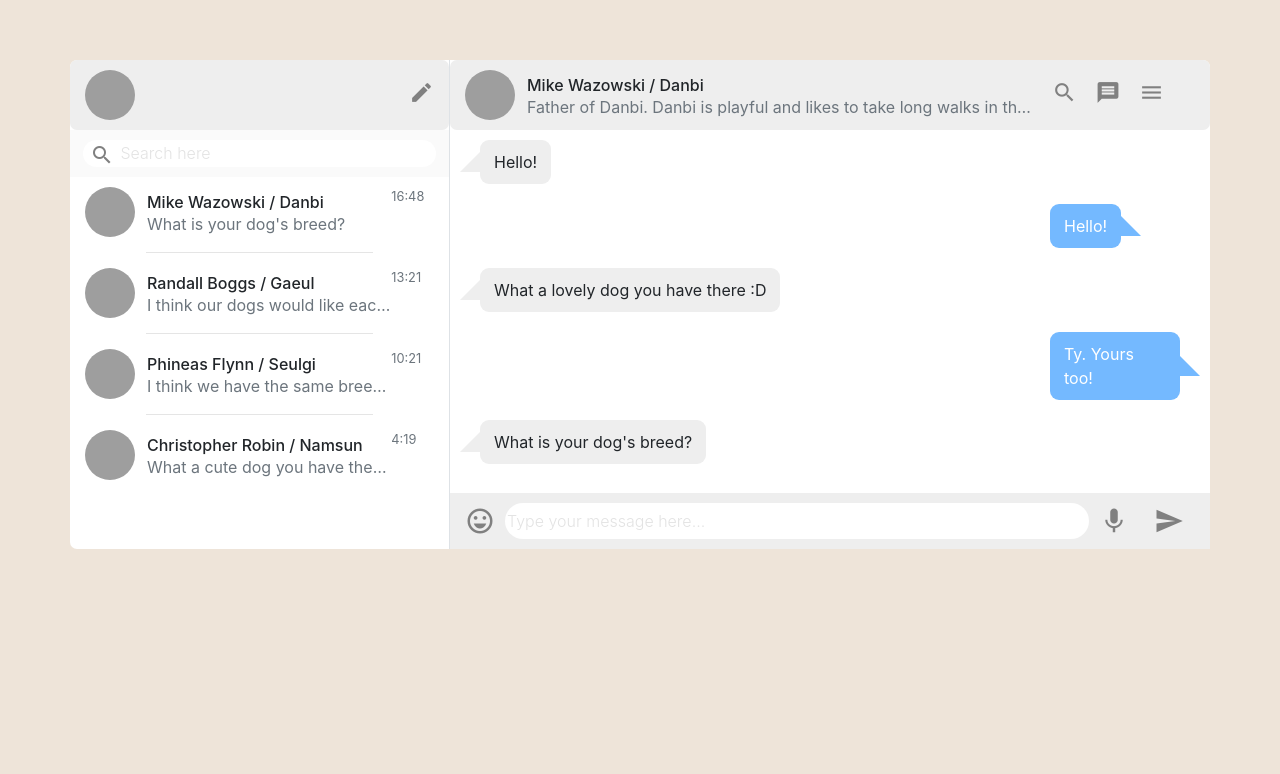
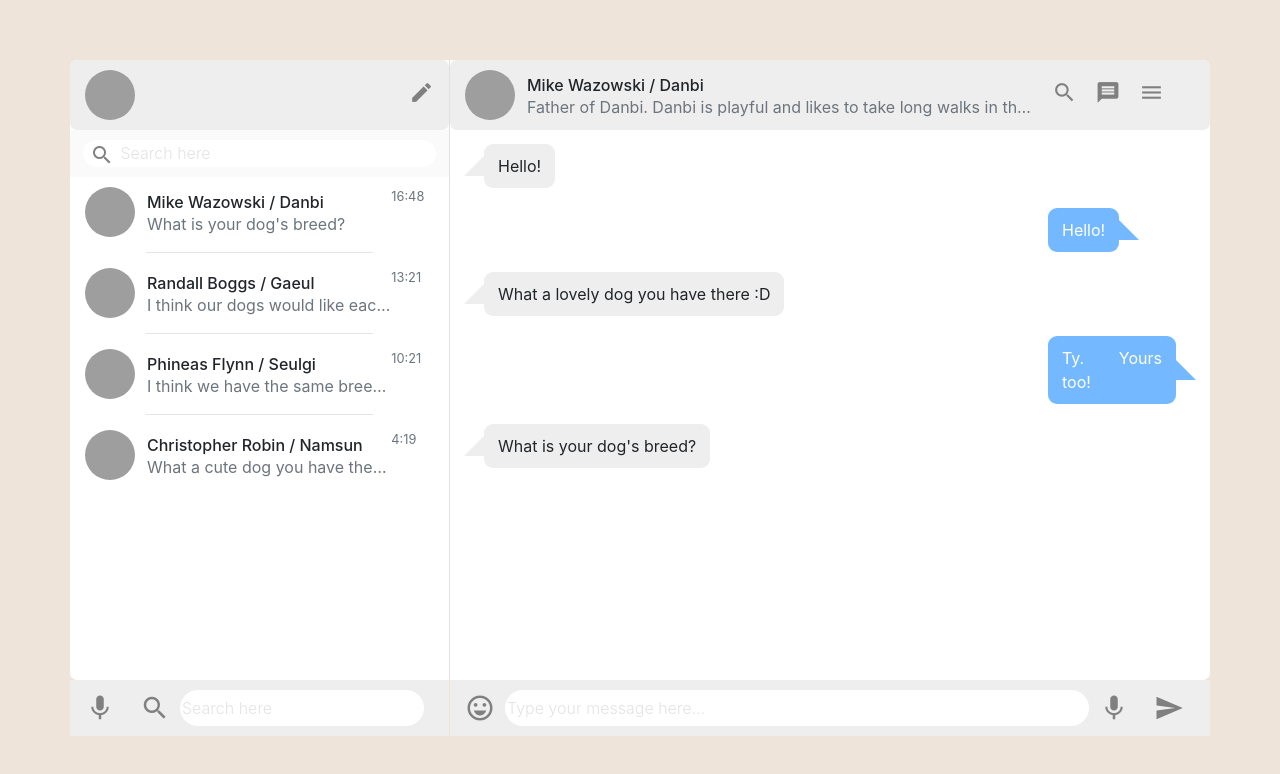
Before and after one commit to garden1ee/DP4, a plain HTML site: page Messages Page/index.html in a window 1280 px wide. Drawn offline with nearby package versions, Linux system fonts and the light colour scheme; grey boxes are pictures that could not be loaded.

Commit message:
Update to Profile

```diff
--- a/Messages Page/index.html
+++ b/Messages Page/index.html
@@ -58,8 +58,17 @@
 				  </div>
 				  <span class="time text-muted small">4:19</span>
 			  </div>
+		  <div class="row copy" >
+			  <div class="col-12">
+				  <div class="chat-box-tray">
+					  <i class="material-icons">mic</i>
+					  <i class="material-icons">search</i>
+					  <input type="text" placeholder="Search here">
 				  </div>
-	  <div class="col-md-8" id="chat1view">
+			  </div>
+		  </div>
+	  </div>
+	  <div class="col-md-8 cont" id="chat1view">
 		<div class="settings-tray">
 			<div class="friend-drawer no-gutters friend-drawer--grey">
 			<img class="profile-image" src="https://i.ibb.co/0hBttLV/owner2.jpg" alt="Profile img">
@@ -74,8 +83,8 @@
 			</span>
 		  </div>
 		</div>
-		<div class="chat-panel">
-			<div id="panel1">
+		<div class="chat-panel scroll">
+			<div class="put" id="panel1">
 		  <div class="row no-gutters">
 			<div class="w-auto">
 			  <div class="chat-bubble chat-bubble--left">
@@ -112,7 +121,7 @@
 			</div>
 		  </div>
 			</div>
-		  <div class="row">
+			<div class="row copy" >
 				<div class="col-12">
 					<div class="chat-box-tray">
 						<i class="material-icons">sentiment_very_satisfied</i>
@@ -123,8 +132,9 @@
 				</div>
 			</div>
 		</div>
+
 	  </div>
-		<div class="col-md-8" id="chat2view">
+		<div class="col-md-8 cont" id="chat2view">
 			<div class="settings-tray">
 				<div class="friend-drawer no-gutters friend-drawer--grey">
 					<img class="profile-image" src="https://i.ibb.co/MNTBp5X/owner-7.jpg" alt="Profile img">
@@ -139,7 +149,7 @@
 			</span>
 				</div>
 			</div>
-			<div class="chat-panel">
+			<div class="chat-panel scroll">
 				<div id="panel2">
 				<div class="row no-gutters">
 					<div class="w-auto">
@@ -177,7 +187,8 @@
 					</div>
 				</div>
 				</div>
-				<div class="row">
+			</div>
+			<div class="row copy">
 				<div class="col-12">
 					<div class="chat-box-tray">
 						<i class="material-icons">sentiment_very_satisfied</i>
@@ -190,7 +201,6 @@
 		</div>
 	</div>
   </div>
-  </div>
   <script src='https://cdnjs.cloudflare.com/ajax/libs/jquery/3.4.1/jquery.min.js'></script><script  src="./script.js"></script>
 
 </body>
--- a/Messages Page/script.js
+++ b/Messages Page/script.js
@@ -82,23 +82,25 @@ view2input.addEventListener("keyup", function(event) {
 $('#chat1').on( 'click',  function() {
   if (view2.style.display !== "none"){
     view2.style.display = "none";
+    view1.style.display = "block";
   }
 
-  if (view1.style.display === "none") {
+  /*if (view1.style.display === "none") {
     view1.style.display = "block";
   } else {
     view1.style.display = "none";
-  }
+  }*/
 });
 
 $('#chat2').on( 'click',  function() {
   if (view1.style.display !== "none"){
     view1.style.display = "none";
+    view2.style.display = "block";
   }
 
-  if (view2.style.display === "none") {
+  /*if (view2.style.display === "none") {
     view2.style.display = "block";
   } else {
     view2.style.display = "none";
-  }
+  }*/
 });
--- a/Messages Page/style.css
+++ b/Messages Page/style.css
@@ -187,3 +187,21 @@ hr {
 .hidden{
   display: none;
 }
+.scroll {
+  margin:4px, 4px;
+  padding:4px;
+  width: 100%;
+  height: 550px;
+  overflow-x: hidden;
+  overflow-y: auto;
+  text-align:justify;
+}
+.cont {
+  position: relative;
+}
+.copy {
+  position: absolute;
+  bottom: -56px;
+  right:0;
+  left:0;
+}
```
Lines whose indentation alone changed are shown as unchanged.
